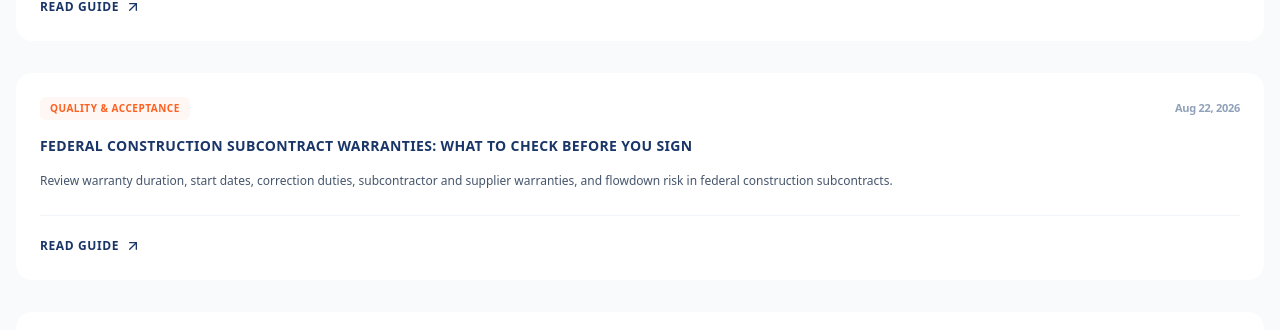
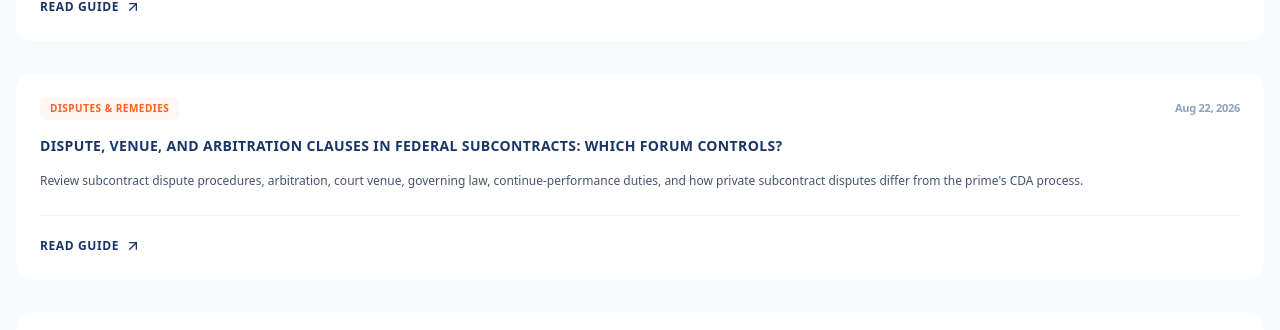
Before and after one commit to siricarsen-cmd/subshield, a Next.js app: page /blog in a window 1280 px wide. Shown: the part 604-934 px from the top of the page. Built offline with nearby package versions, Linux system fonts and the light colour scheme; no server answers.

Commit message:
SEO: register final-build article batches

```diff
--- a/app/blog/postRegistry.ts
+++ b/app/blog/postRegistry.ts
@@ -1,5 +1,7 @@
 import { posts as existingPosts, type Post } from "./articleData";
 import { batch4Posts } from "./batch4Data";
 import { batch5Posts } from "./batch5Data";
+import { batch6Posts } from "./batch6Data";
+import { batch7Posts } from "./batch7Data";
 
-export const posts: Post[] = [...batch5Posts, ...batch4Posts, ...existingPosts];
+export const posts: Post[] = [...batch7Posts, ...batch6Posts, ...batch5Posts, ...batch4Posts, ...existingPosts];
```
